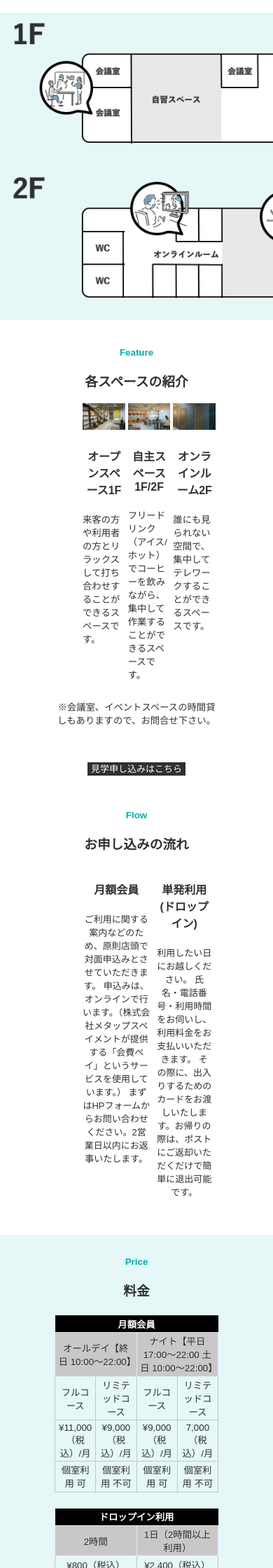
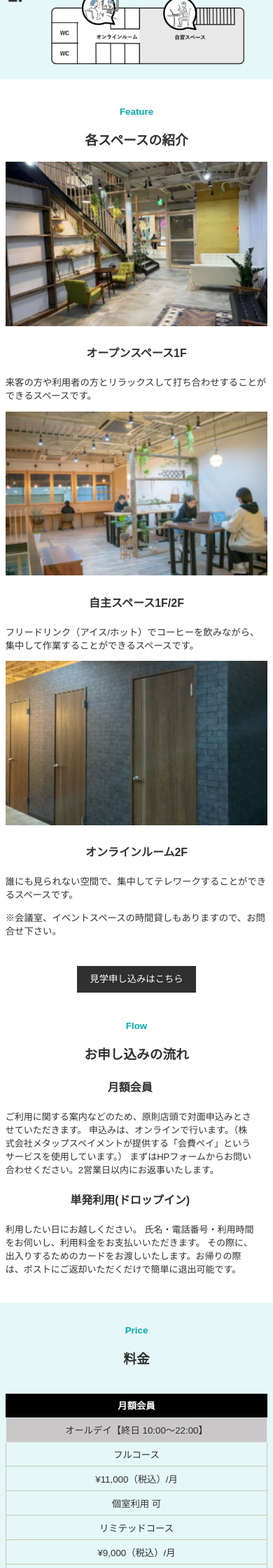
Before and after one commit to mitsuhiro-kobayashi/portfolio-training-middle, a PHP site: page / in a window 390 px wide; the page is wider, and only the part inside the window is pictured. Shown: the part 920-3160 px from the top of that part at 70% size. Run offline with PHP 8.4, Linux system fonts and the light colour scheme.

Commit message:
レスポンシブ完成

```diff
--- a/css/style.css
+++ b/css/style.css
@@ -46,6 +46,20 @@ h1 {
     color: white;
     font-size: small;
     padding: 15px 50px 15px 50px;
+}
+
+
+/*
+insta
+*/
+.front-insta {
+    position: fixed;
+    bottom: 15px;
+    right: 15px;
+}
+.front-insta img {
+    width: 50px;
+    height: 50px;
 }
 
 /*
@@ -236,6 +250,10 @@ flow
 /*
 price
 */
+.price-table-sp {
+    display: none;
+}
+
 #price {
     background-color: #E5F7F7;
     padding: 8% 20%;
@@ -306,5 +324,138 @@ price
 }
 
 @media screen and (max-width:767px) {
+    .menu {
+        display: none;
+    }
+    .header {
+        display: block;
+    }
+    h1 {
+        text-align: center;
+    }
+    .header img {
+        margin: 3% 0;
+        width: auto;
+    }
+    #frontview picture {
+        width: 50%;
+    }
+    .frontview-txts {
+        width: 50%;
+    }
+    .frontview-txt {
+        position: absolute;
+        top:5%;
+        left: 5%;
+    }
+    .frontview-txt-large {
+        font-size: calc(100vw / 30);
+    }
+    h2 {
+        font-size: calc(100vw / 20);
+    }
+    .frontview-txt-small {
+        font-size: calc(100vw / 50);
+    }
+    #about {
+        display: block;
+        margin: 10% 10%;
+    }
+    .about-txts h3 {
+        font-size: calc(100vw / 20);
+    }
+    .about-img {
+        display: none;
+    }
+    .facility-icon img {
+        width: 100%;
+    }
+    .facility-icons {
+        padding: 0;
+        margin: 5% 1%;
+    }
+    .facility-map img {
+        width: 100%;
+    }
+    #feature ul {
+        display: block;
+        padding: 0;
+    }
+    #feature {
+        margin: 10% 2%;
+    }
+    #feature ul li {
+        width: 100%;
+
+    }
+    .feature-txt {
+        text-align: left;
+    }
+    .common-btn a {
+        padding: 3% 5%;
+        font-size: smaller;
+    }
+    #flow ul {
+        display: block;
+        padding: 0;
+    }
+    #flow {
+        margin: 10% 2%;
+        text-align: left;
+    }
+    #flow ul li h4 {
+        text-align: center;
+    }
+    #price {
+        padding: 8% 2%;
+    }
+
+    .price-table {
+        display: none;
+    }
+
+    .price-table-sp {
+        display: block;
+        width: 100%;
+        table-layout: fixed;
+        border-collapse: collapse;
+        font-size: smaller;
+        margin: 10% auto;
+    }
+
+    .price-table-sp th, td {
+        text-align: center;
+        padding: 2% 0;
+        width: 30%;
+    }
+
+    .black-sp {
+        background-color: black;
+        color: white;
+    }
+
+    .gray-sp th, td {
+        background-color: #C9C7C7;
+        font-weight: lighter;
+        border: solid 0.5px #E1ECEE;
+    }
+
+    .blue-sp {
+        background-color: #E5F7F7;
+        border: solid 0.5px #C9C7B4;
+        font-weight: lighter;
+    }
+
+    .blue-sp td {
+        border: solid 0.5px #C9C7B4;
+        background-color: #E5F7F7;
+    }
+
+    .price-txt {
+        font-size: small;
+    }
+    #map {
+        padding: 8% 2%;
+    }
 
 }
--- a/index.html
+++ b/index.html
@@ -17,7 +17,13 @@
         </ul>
     </header>
     <main>
+        <div class="front-insta">
+                    <a href="https://www.instagram.com/meijo_coffee_roastery/" target="_blank">
+                        <img src="img/logo_ig.png" alt="Instagram">
+                    </a>
+        </div>
         <section id="frontview">
+<!-- メイン画像は、<source>を使ってレスポンシブを実現 -->
             <picture>
                 <source srcset="img/mobile-fv.png" alt="トップ画面" media="(max-width: 800px)">
                 <img src="img/fv.png" alt="トップ画面">
@@ -124,6 +130,31 @@
                     <td class="blue">個室利用 不可</td>
                 </tr>
             </table>
+            <table class="price-table-sp">
+                <tr class="black-sp">
+                    <th>月額会員</th>
+                </tr>
+                <tr class="gray-sp">
+                    <th>オールデイ【終日 10:00〜22:00】</th>
+                </tr>
+                <tr><td class="blue-sp">フルコース</td></tr>
+                <tr><td class="blue-sp">¥11,000（税込）/月</td></tr>
+                <tr>
+                    <td class="blue-sp">個室利用 可</td>
+                </tr>
+                <tr><td class="blue-sp">リミテッドコース</td></tr>
+                <tr><td class="blue-sp">¥9,000（税込）/月</td></tr>
+                <tr><td class="blue-sp">個室利用 不可</td></tr>
+                <tr class="gray-sp"><th>ナイト【平日 17:00〜22:00 土日 10:00〜22:00】</td>
+                </tr>
+                <tr><td class="blue-sp">フルコース</td></tr>
+                <tr><td class="blue-sp">¥9,000（税込）/月</td></tr>
+                <tr><td class="blue-sp">個室利用 可</td></tr>
+                <tr><td class="blue-sp">リミテッドコース</td></tr>
+                <tr><td class="blue-sp">7,000（税込）/月</td></tr>
+                <tr><td class="blue-sp">個室利用 不可</td></tr>
+            </table>
+
             <table class="price-table">
                 <tr class="black">
                     <th colspan="2">ドロップイン利用</th>
@@ -139,6 +170,26 @@
                 <tr class="blue">
                     <td colspan="2">※ フリースペースのみ利用</td>
                 </tr>
+
+                <table class="price-table-sp">
+                    <tr class="black-sp">
+                        <th>ドロップイン利用</th>
+                    </tr>
+                    <tr class="gray-sp">
+                        <td>2時間</td>
+                    </tr>
+                    <tr class="blue-sp">
+                        <td>¥800（税込）</td>
+                    </tr>
+                    <tr class="gray-sp">
+                        <td>1日（2時間以上利用）</td>
+                    </tr>
+                    <tr class="blue-sp">
+                        <td>¥2,400（税込）</td>
+                    </tr>
+                    <tr class="blue-sp">
+                        <td>※ フリースペースのみ利用</td>
+                    </tr>
 
             </table>
             <p class="price-txt">
@@ -162,6 +213,23 @@
                     <td>現金・各種クレジットカード・QRコード決済など</td>
                 </tr>
             </table>
+
+            <table class="price-table-sp">
+                <tr class="black-sp">
+                    <th>月額会員(※1)</th>
+                </tr>
+                <tr class="blue-sp">
+                    <td>クレジットカード・口座振替（前払い）</td>
+                </tr>
+            </table>
+            <table class="price-table-sp">
+                <tr class="black-sp">
+                    <th>単発利用</th>
+                </tr>
+                <tr class="blue-sp">
+                    <td>現金・各種クレジットカード・QRコード決済など</td>
+                </tr>
+            </table>
             <div class="common-btn">
                 <a href="#" target="_blank">見学申し込みはこちら</a>
             </div>
```
Also changed, not shown: 完成品見本URL.txt (renamed from 完成品URL.txt).
